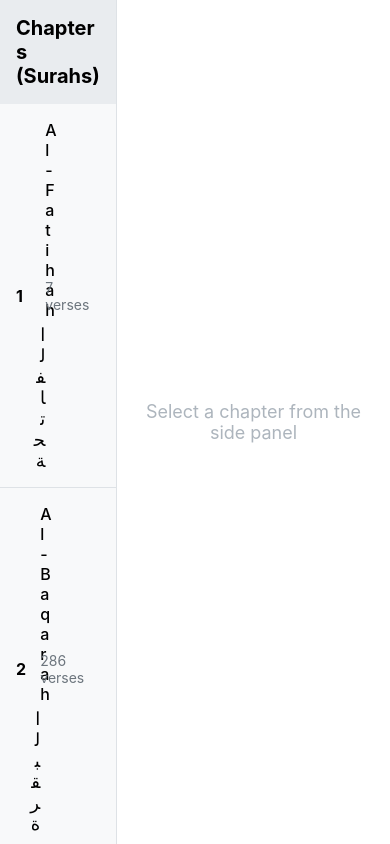
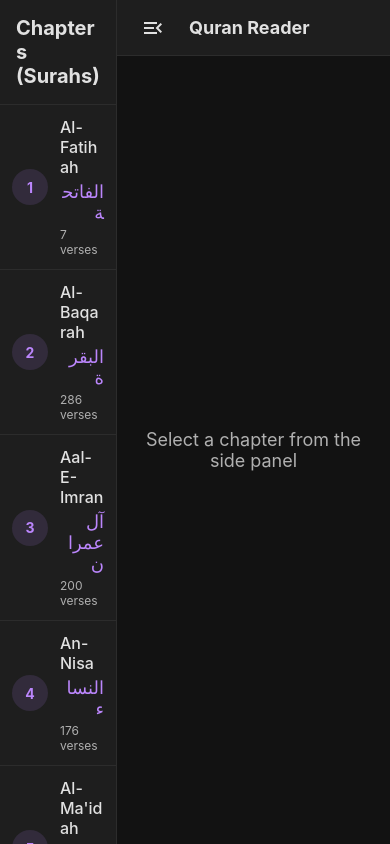
Before and after one commit to Saher-Anwar/Bayyina_App, a React Native app in the folder frontend/: screen / in a window 390 px wide. Built offline with nearby package versions, Linux system fonts and the light colour scheme.

Commit message:
Beautified application and made side bar collapsable

```diff
--- a/frontend/App.tsx
+++ b/frontend/App.tsx
@@ -1,4 +1,3 @@
-// App.tsx
 import React from 'react';
 import { StatusBar } from 'react-native';
 import MainScreen from './src/screens/MainScreen';
@@ -6,7 +5,7 @@ import MainScreen from './src/screens/MainScreen';
 const App = () => {
   return (
     <>
-      <StatusBar barStyle="dark-content" />
+      <StatusBar barStyle="light-content" backgroundColor="#121212" />
       <MainScreen />
     </>
   );
--- a/frontend/package.json
+++ b/frontend/package.json
@@ -11,6 +11,7 @@
   "dependencies": {
     "@expo-google-fonts/inter": "^0.3.0",
     "@expo-google-fonts/scheherazade": "^0.2.0",
+    "@react-native-vector-icons/material-icons": "^0.0.1",
     "@react-navigation/drawer": "^7.3.9",
     "@react-navigation/native": "^7.1.6",
     "@react-navigation/native-stack": "^7.3.9",
@@ -23,7 +24,8 @@
     "react-native-reanimated": "~3.16.1",
     "react-native-safe-area-context": "^5.3.0",
     "react-native-screens": "^4.10.0",
-    "react-native-svg": "^15.11.2"
+    "react-native-svg": "^15.11.2",
+    "react-native-vector-icons": "^10.2.0"
   },
   "devDependencies": {
     "@babel/core": "^7.25.2",
--- a/frontend/src/components/ChapterList.tsx
+++ b/frontend/src/components/ChapterList.tsx
@@ -1,65 +1,100 @@
-// Modified ChapterList.tsx
 import React from 'react';
-import { View, Text, FlatList, StyleSheet, TouchableOpacity } from 'react-native';
+import { View, Text, FlatList, StyleSheet, TouchableOpacity, Image } from 'react-native';
 import { useQuran } from '../context/QuranContext';
 import { Chapter } from '../types';
+import { colors } from '../theme/colors';
 
 const ChapterList = () => {
-  const { chapters, setSelectedChapter } = useQuran();
+  const { chapters, setSelectedChapter, selectedChapter } = useQuran();
 
-  const renderItem = ({ item }: { item: Chapter }) => (
+  const renderItem = ({ item }: { item: Chapter }) => {
+    const isSelected = selectedChapter?.id === item.id;
+
+    return (
       <TouchableOpacity
-      style={styles.chapterItem}
+        style={[
+          styles.chapterItem,
+          isSelected && styles.selectedChapterItem
+        ]}
         onPress={() => setSelectedChapter(item)}
       >
+        <View style={styles.chapterNumberContainer}>
           <Text style={styles.chapterNumber}>{item.id}</Text>
+        </View>
         <View style={styles.chapterNameContainer}>
           <Text style={styles.chapterName}>{item.name}</Text>
           <Text style={styles.arabicName}>{item.arabicName}</Text>
+          <View style={styles.versesCountContainer}>
+            <Text style={styles.versesCount}>{item.versesCount} verses</Text>
           </View>
-      <Text style={styles.versesCount}>{item.versesCount} verses</Text>
+        </View>
       </TouchableOpacity>
     );
+  };
 
   return (
     <View style={styles.container}>
+      <View style={styles.headerContainer}>
         <Text style={styles.header}>Chapters (Surahs)</Text>
+      </View>
       <FlatList
         data={chapters}
         renderItem={renderItem}
         keyExtractor={(item) => item.id.toString()}
         contentContainerStyle={styles.listContent}
+        style={styles.list}
       />
     </View>
   );
 };
 
-// styles remain the same
 const styles = StyleSheet.create({
   container: {
     flex: 1,
-    backgroundColor: '#f8f9fa',
+    backgroundColor: colors.surface,
+  },
+  headerContainer: {
+    padding: 16,
+    backgroundColor: colors.surface,
+    borderBottomWidth: 1,
+    borderBottomColor: colors.border,
   },
   header: {
     fontSize: 20,
     fontWeight: 'bold',
-    padding: 16,
-    backgroundColor: '#e9ecef',
+    color: colors.text,
+  },
+  list: {
+    height: '100%',
   },
   listContent: {
     paddingBottom: 20,
   },
   chapterItem: {
     flexDirection: 'row',
-    padding: 16,
+    padding: 12,
     borderBottomWidth: 1,
-    borderBottomColor: '#dee2e6',
+    borderBottomColor: colors.border,
     alignItems: 'center',
   },
+  selectedChapterItem: {
+    backgroundColor: colors.highlight,
+    borderLeftWidth: 3,
+    borderLeftColor: colors.primary,
+  },
+  chapterNumberContainer: {
+    width: 36,
+    height: 36,
+    borderRadius: 18,
+    backgroundColor: colors.primary + '20',
+    justifyContent: 'center',
+    alignItems: 'center',
+    marginRight: 12,
+  },
   chapterNumber: {
-    fontSize: 16,
+    fontSize: 14,
     fontWeight: 'bold',
-    width: 30,
+    color: colors.primary,
   },
   chapterNameContainer: {
     flex: 1,
@@ -67,15 +102,21 @@ const styles = StyleSheet.create({
   chapterName: {
     fontSize: 16,
     fontWeight: '500',
+    color: colors.text,
   },
   arabicName: {
     fontSize: 18,
     marginTop: 4,
+    color: colors.primary,
+    fontFamily: 'System',
     textAlign: 'right',
   },
+  versesCountContainer: {
+    marginTop: 4,
+  },
   versesCount: {
-    fontSize: 14,
-    color: '#6c757d',
+    fontSize: 12,
+    color: colors.textSecondary,
   },
 });
 
--- a/frontend/src/components/VerseItem.tsx
+++ b/frontend/src/components/VerseItem.tsx
@@ -2,6 +2,7 @@ import React from 'react';
 import { View, Text, StyleSheet } from 'react-native';
 import { Verse } from '../types';
 import WordSelector from './WordSelector';
+import { colors } from '../theme/colors';
 
 interface VerseItemProps {
   verse: Verse;
@@ -26,13 +27,14 @@ const styles = StyleSheet.create({
     flexDirection: 'row',
     padding: 16,
     borderBottomWidth: 1,
-    borderBottomColor: '#dee2e6',
+    borderBottomColor: colors.border,
+    backgroundColor: colors.surface,
   },
   verseNumberContainer: {
-    width: 36,
-    height: 36,
-    borderRadius: 18,
-    backgroundColor: '#f1f3f5',
+    width: 32,
+    height: 32,
+    borderRadius: 16,
+    backgroundColor: colors.primary + '20',
     justifyContent: 'center',
     alignItems: 'center',
     marginRight: 12,
@@ -40,6 +42,7 @@ const styles = StyleSheet.create({
   verseNumber: {
     fontSize: 14,
     fontWeight: '500',
+    color: colors.primary,
   },
   textContainer: {
     flex: 1,
--- a/frontend/src/components/WordDetailsModal.tsx
+++ b/frontend/src/components/WordDetailsModal.tsx
@@ -1,6 +1,7 @@
 import React from 'react';
 import { Modal, View, Text, StyleSheet, TouchableOpacity } from 'react-native';
 import { Word } from '../types';
+import { colors } from '../theme/colors';
 
 interface WordDetailsModalProps {
   visible: boolean;
@@ -54,11 +55,11 @@ const styles = StyleSheet.create({
     flex: 1,
     justifyContent: 'center',
     alignItems: 'center',
-    backgroundColor: 'rgba(0, 0, 0, 0.5)',
+    backgroundColor: 'rgba(0, 0, 0, 0.7)',
   },
   modalView: {
     width: '80%',
-    backgroundColor: 'white',
+    backgroundColor: colors.surface,
     borderRadius: 12,
     padding: 24,
     alignItems: 'center',
@@ -72,28 +73,31 @@ const styles = StyleSheet.create({
     elevation: 5,
   },
   modalWord: {
-    fontSize: 28,
+    fontSize: 32,
     marginBottom: 20,
     textAlign: 'center',
+    color: colors.primary,
   },
   detailRow: {
     flexDirection: 'row',
     width: '100%',
-    paddingVertical: 8,
+    paddingVertical: 12,
     borderBottomWidth: 1,
-    borderBottomColor: '#eee',
+    borderBottomColor: colors.border,
   },
   detailLabel: {
     flex: 1,
     fontSize: 16,
     fontWeight: 'bold',
+    color: colors.text,
   },
   detailValue: {
     flex: 2,
     fontSize: 16,
+    color: colors.text,
   },
   closeButton: {
-    backgroundColor: '#4361ee',
+    backgroundColor: colors.primary,
     borderRadius: 8,
     padding: 12,
     marginTop: 20,
@@ -101,7 +105,7 @@ const styles = StyleSheet.create({
     alignItems: 'center',
   },
   closeButtonText: {
-    color: 'white',
+    color: colors.surface,
     fontWeight: 'bold',
     fontSize: 16,
   },
--- a/frontend/src/components/WordSelector.tsx
+++ b/frontend/src/components/WordSelector.tsx
@@ -1,5 +1,6 @@
 import React from 'react';
 import { Text, StyleSheet, TouchableOpacity, View } from 'react-native';
+import { colors } from '../theme/colors';
 
 interface WordSelectorProps {
   text: string;
@@ -7,8 +8,7 @@ interface WordSelectorProps {
 }
 
 const WordSelector: React.FC<WordSelectorProps> = ({ text, onWordSelect }) => {
-  // Split text into words - a simple split by space for demonstration
-  // In a real app, you would need proper Arabic word segmentation
+  // Split text into words
   const words = text.split(' ');
 
   return (
@@ -32,13 +32,15 @@ const styles = StyleSheet.create({
     flexWrap: 'wrap',
   },
   wordContainer: {
-    marginLeft: 4,
-    marginBottom: 4,
+    marginLeft: 6,
+    marginBottom: 8,
+    padding: 2,
   },
   wordText: {
-    fontSize: 22,
+    fontSize: 24,
     lineHeight: 36,
     fontFamily: 'System',
+    color: colors.text,
   },
 });
 
--- a/frontend/src/screens/MainScreen.tsx
+++ b/frontend/src/screens/MainScreen.tsx
@@ -1,18 +1,31 @@
-// src/screens/MainScreen.tsx
-import React from 'react';
-import { View, StyleSheet, SafeAreaView } from 'react-native';
+import React, { useState } from 'react';
+import { View, StyleSheet, SafeAreaView, TouchableOpacity, Animated, Text } from 'react-native';
+import Icon from 'react-native-vector-icons/MaterialIcons';
 import ChapterList from '../components/ChapterList';
-import QuranReaderScreen from './QuranReader';
+import QuranReaderScreen from './QuranReaderScreen';
 import { QuranProvider } from '../context/QuranContext';
+import { colors } from '../theme/colors';
 
 const MainScreen = () => {
+  const [sidebarVisible, setSidebarVisible] = useState(true);
+  const sidebarWidth = sidebarVisible ? '30%' : 0;
+
   return (
     <QuranProvider>
       <SafeAreaView style={styles.container}>
-        <View style={styles.sidePanel}>
-          <ChapterList />
+        <View style={[styles.sidePanel, { width: sidebarWidth }]}>
+          {sidebarVisible && <ChapterList />}
         </View>
         <View style={styles.mainContent}>
+          <View style={styles.header}>
+            <TouchableOpacity
+              style={styles.menuButton}
+              onPress={() => setSidebarVisible(!sidebarVisible)}
+            >
+              <Icon name={sidebarVisible ? "menu-open" : "menu"} size={24} color={colors.text} />
+            </TouchableOpacity>
+            <Text style={styles.headerTitle}>Quran Reader</Text>
+          </View>
           <QuranReaderScreen />
         </View>
       </SafeAreaView>
@@ -24,15 +37,34 @@ const styles = StyleSheet.create({
   container: {
     flex: 1,
     flexDirection: 'row',
+    backgroundColor: colors.background,
   },
   sidePanel: {
-    width: '30%',
     borderRightWidth: 1,
-    borderRightColor: '#dee2e6',
+    borderRightColor: colors.border,
+    backgroundColor: colors.surface,
   },
   mainContent: {
     flex: 1,
   },
+  header: {
+    height: 56,
+    flexDirection: 'row',
+    alignItems: 'center',
+    paddingHorizontal: 16,
+    backgroundColor: colors.surface,
+    borderBottomWidth: 1,
+    borderBottomColor: colors.border,
+  },
+  menuButton: {
+    padding: 8,
+    marginRight: 16,
+  },
+  headerTitle: {
+    fontSize: 18,
+    fontWeight: 'bold',
+    color: colors.text,
+  },
 });
 
 export default MainScreen;
--- a/frontend/src/screens/QuranReader.tsx
+++ b/frontend/src/screens/QuranReaderScreen.tsx
@@ -5,6 +5,7 @@ import VerseItem from '../components/VerseItem';
 import WordDetailsModal from '../components/WordDetailsModal';
 import { Word } from '../types';
 import { getWordDetails } from '../services/mockData';
+import { colors } from '../theme/colors';
 
 const QuranReaderScreen: React.FC = () => {
   const { selectedChapter, verses } = useQuran();
@@ -29,8 +30,9 @@ const QuranReaderScreen: React.FC = () => {
     <SafeAreaView style={styles.container}>
       <View style={styles.header}>
         <Text style={styles.chapterTitle}>
-          {selectedChapter.id}. {selectedChapter.name} ({selectedChapter.arabicName})
+          {selectedChapter.id}. {selectedChapter.name}
         </Text>
+        <Text style={styles.chapterArabicTitle}>{selectedChapter.arabicName}</Text>
       </View>
 
       <FlatList
@@ -40,6 +42,7 @@ const QuranReaderScreen: React.FC = () => {
         )}
         keyExtractor={(item) => item.id.toString()}
         contentContainerStyle={styles.versesList}
+        style={styles.versesContainer}
       />
 
       <WordDetailsModal
@@ -54,18 +57,28 @@ const QuranReaderScreen: React.FC = () => {
 const styles = StyleSheet.create({
   container: {
     flex: 1,
-    backgroundColor: '#fff',
+    backgroundColor: colors.background,
   },
   header: {
     padding: 16,
     borderBottomWidth: 1,
-    borderBottomColor: '#dee2e6',
-    backgroundColor: '#f8f9fa',
+    borderBottomColor: colors.border,
+    backgroundColor: colors.surface,
+    alignItems: 'center',
   },
   chapterTitle: {
     fontSize: 20,
     fontWeight: 'bold',
-    textAlign: 'center',
+    color: colors.text,
+  },
+  chapterArabicTitle: {
+    fontSize: 28,
+    fontWeight: '500',
+    marginTop: 8,
+    color: colors.primary,
+  },
+  versesContainer: {
+    flex: 1,
   },
   versesList: {
     paddingBottom: 20,
@@ -75,10 +88,11 @@ const styles = StyleSheet.create({
     justifyContent: 'center',
     alignItems: 'center',
     padding: 20,
+    backgroundColor: colors.background,
   },
   emptyText: {
     fontSize: 18,
-    color: '#adb5bd',
+    color: colors.textSecondary,
     textAlign: 'center',
   },
 });
--- /dev/null
+++ b/frontend/src/theme/colors.ts
@@ -0,0 +1,14 @@
+export const colors = {
+    background: '#121212',
+    surface: '#1E1E1E',
+    primary: '#BB86FC',
+    primaryVariant: '#3700B3',
+    secondary: '#03DAC6',
+    text: '#E1E1E1',
+    textSecondary: '#B0B0B0',
+    border: '#2C2C2C',
+    accent: '#6200EE',
+    error: '#CF6679',
+    divider: '#2C2C2C',
+    highlight: 'rgba(187, 134, 252, 0.12)',
+  };
```
Also changed, not shown: frontend/src/context/QuranContext.tsx (line endings or trailing spaces), 1 other file (tests, documents, lock files or other folders). Lines whose indentation alone changed are shown as unchanged.
